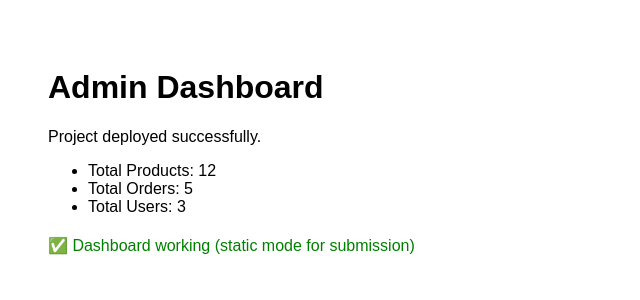
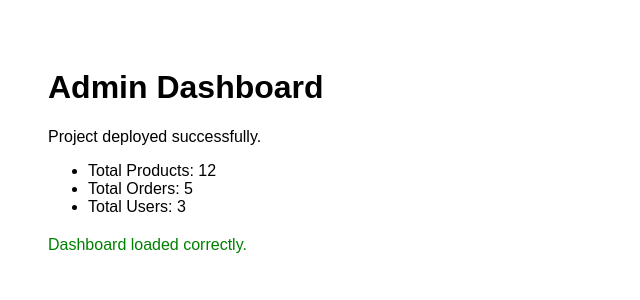
Before and after one commit to abhayrathor280/Webd-SSR-Dashboard, a Next.js app: page /dashboard in a window 1280 px wide. Shown: the top 300 px of the page, without its empty margins (0-640 px from the left). Built offline with nearby package versions, Linux system fonts and the light colour scheme.

Commit message:
Update page.tsx

```diff
--- a/app/dashboard/page.tsx
+++ b/app/dashboard/page.tsx
@@ -1,5 +1,3 @@
-export const dynamic = "force-dynamic";
-
 export default function Dashboard() {
   return (
     <div style={{ padding: "40px", fontFamily: "Arial" }}>
@@ -14,7 +12,7 @@ export default function Dashboard() {
       </ul>
 
       <p style={{ marginTop: "20px", color: "green" }}>
-        ✅ Dashboard working (static mode for submission)
+        Dashboard loaded correctly.
       </p>
     </div>
   );
```
